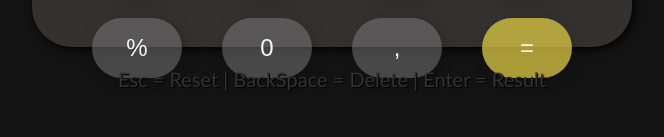
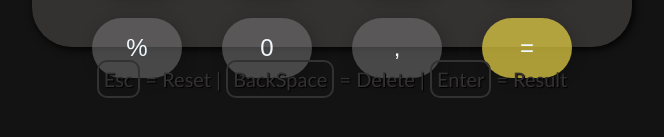
Before and after one commit to SergeVernez/calculatrice_REACT, a React (Vite) app: page / in a window 1280 px wide. Shown: the part 623-760 px from the top of the page, without its empty margins (308-972 px from the left). Built offline with nearby package versions, Linux system fonts and the light colour scheme.

Commit message:
modif front h2

```diff
--- a/src/App.css
+++ b/src/App.css
@@ -109,7 +109,7 @@ h2 {
 		padding-bottom: 10px;
 	}
 	h1 {
-		font-size: 2.7rem;
+		font-size: 2.8rem;
 	}
 
 	button {
--- a/src/App.jsx
+++ b/src/App.jsx
@@ -167,7 +167,7 @@ function App() {
 
       </section>
       <div className='info'>
-        <h2>Esc = Reset | BackSpace = Delete | Enter = Result</h2>
+        <h2><span style={{ border: "2px solid #343131", borderRadius: "10px", padding: "5px" }}>Esc</span> = Reset | <span style={{ border: "2px solid #343131", borderRadius: "10px", padding: "5px" }}>BackSpace</span> = Delete | <span style={{ border: "2px solid #343131", borderRadius: "10px", padding: "5px" }}>Enter</span> = Result</h2>
       </div>
     </Orientation>
   );
```
